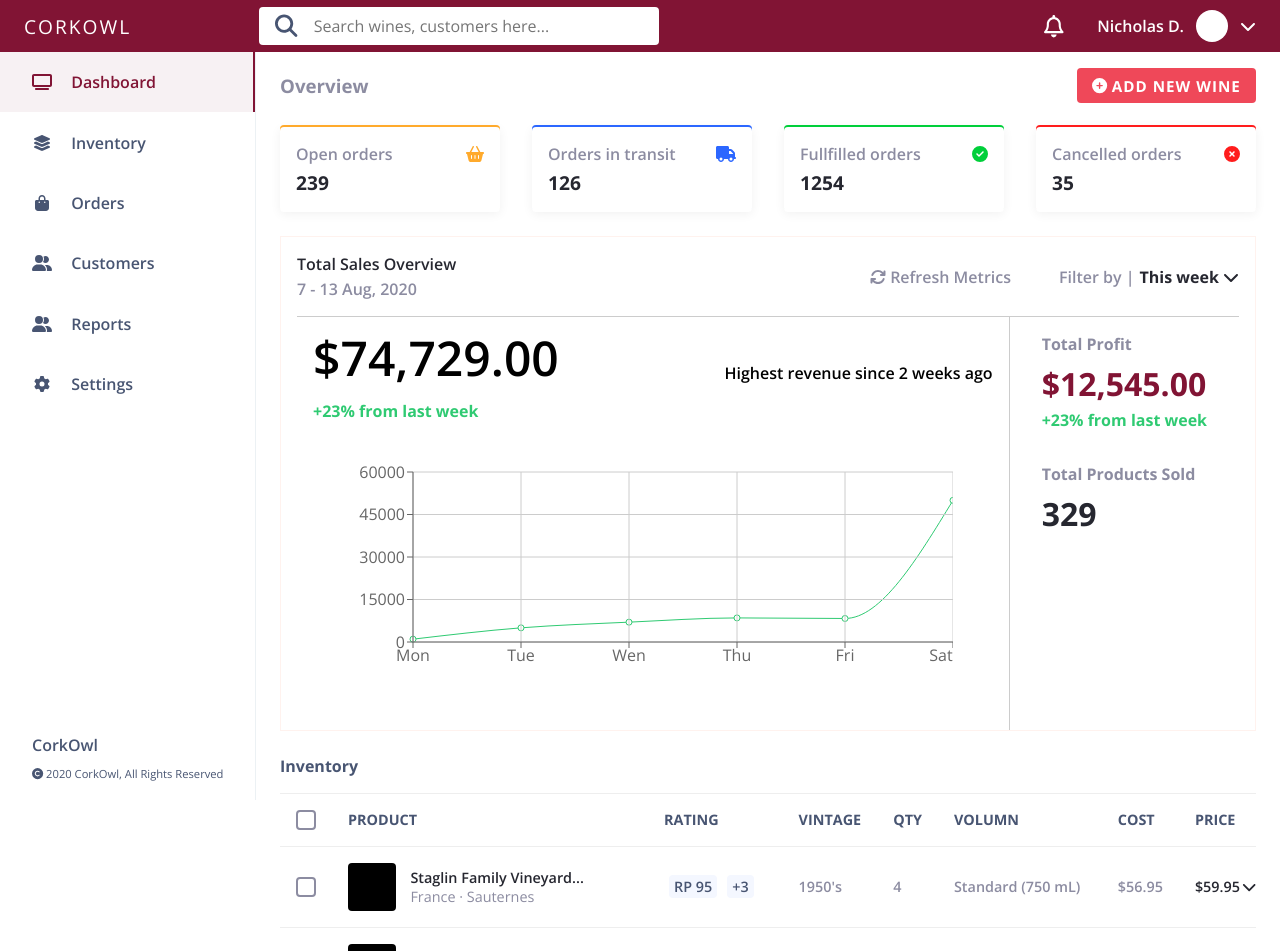
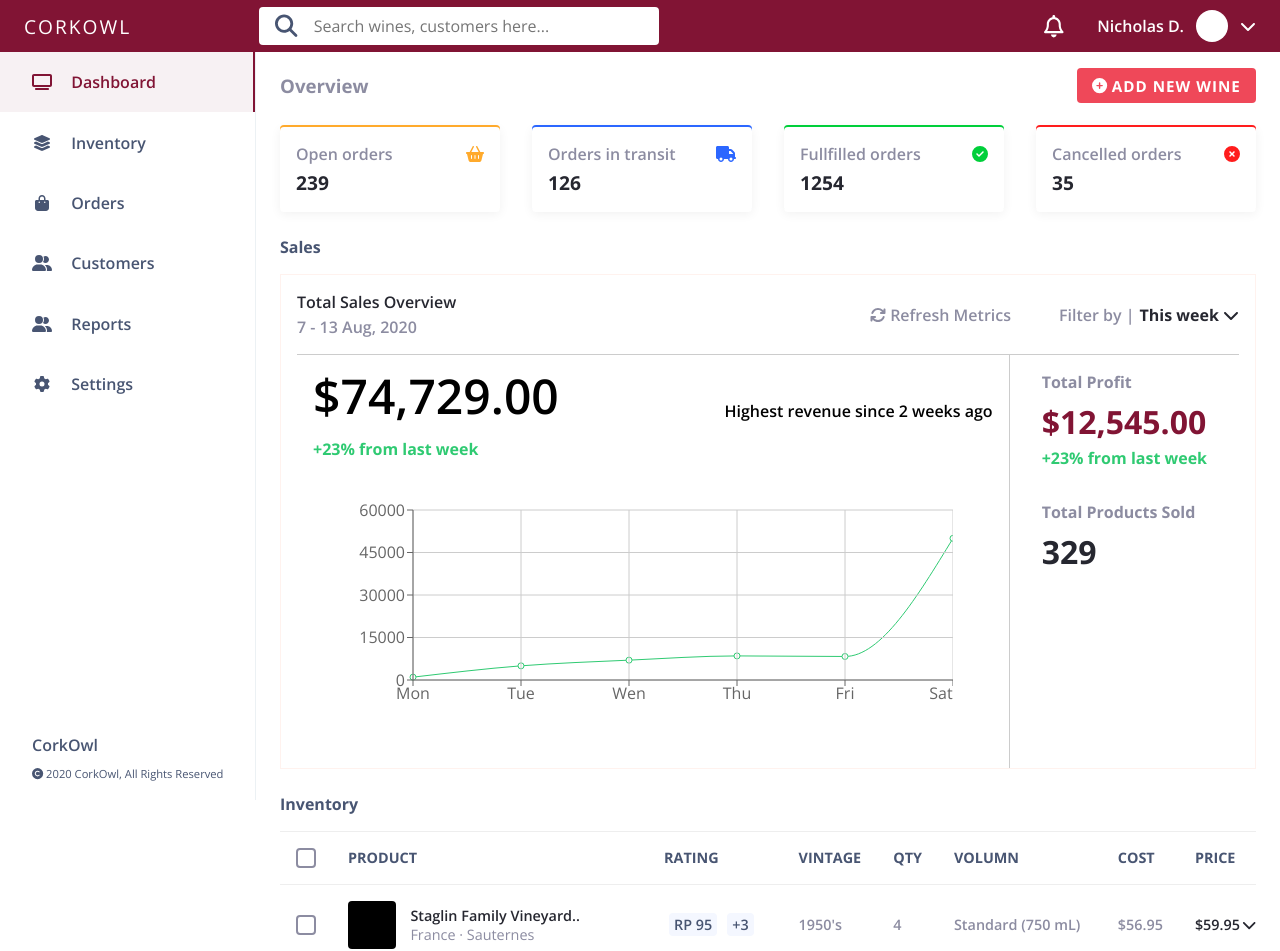
Before and after one commit to iHarryD/thinklink-assignment, a React (Create React App) app: page / in a window 1280 px wide. Shown: the top 951 px of the page. Built offline with nearby package versions, Linux system fonts and the light colour scheme.

Commit message:
feat: add sales section title

```diff
--- a/src/App.tsx
+++ b/src/App.tsx
@@ -64,6 +64,7 @@ function App() {
           <OrderCardsContainer>
             {orderCards.map(({ color, count, icon, title }) => (
               <OrderCard
+                key={title}
                 color={color}
                 count={count}
                 icon={icon}
--- a/src/components/inventorySection/InventorySection.tsx
+++ b/src/components/inventorySection/InventorySection.tsx
@@ -15,7 +15,7 @@ const allProducts = [
     latestRating: "RP 95",
     price: "$59.95",
     quantity: 4,
-    title: "Staglin Family Vineyard...",
+    title: "Staglin Family Vineyard..",
     totalRatingCount: 3,
     vintage: "1950's",
     volumn: "Standard (750 mL)",
--- a/src/components/salesSection/SalesSection.tsx
+++ b/src/components/salesSection/SalesSection.tsx
@@ -19,10 +19,11 @@ import {
   LightHorizontalLine,
   LightVerticleLine,
   ProfitContainer,
-  SalesDetailsSection as Section,
+  SalesDetailsContainer,
   SalesFilter as Filter,
   SalesOverviewContainer,
   SalesSectionHeader as Header,
+  SectionHeading,
   SummarySidebar,
   TotalCount,
   TotalSales,
@@ -39,7 +40,9 @@ const data = [
 
 export function SalesSection() {
   return (
-    <Section>
+    <section>
+      <SectionHeading>Sales</SectionHeading>
+      <SalesDetailsContainer>
         <Header>
           <div>
             <HeaderTitle>Total Sales Overview</HeaderTitle>
@@ -95,6 +98,7 @@ export function SalesSection() {
             </div>
           </SummarySidebar>
         </SalesOverviewContainer>
-    </Section>
+      </SalesDetailsContainer>
+    </section>
   );
 }
--- a/src/components/styled/SalesSection.styled.ts
+++ b/src/components/styled/SalesSection.styled.ts
@@ -1,6 +1,6 @@
 import styled from "styled-components";
 
-export const SalesDetailsSection = styled.section`
+export const SalesDetailsContainer = styled.div`
   border: 1px solid #fff2ee;
   padding: var(--SECTION-PADDING);
   padding-bottom: 0;
```
Lines whose indentation alone changed are shown as unchanged.
